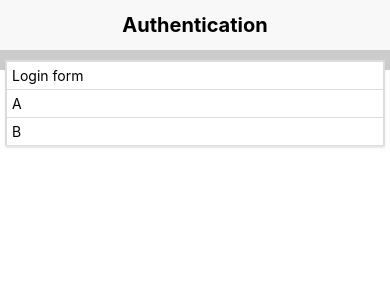
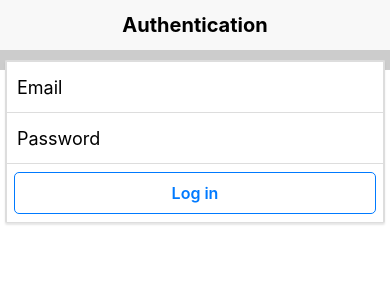
Before and after one commit to robin3317/authentication-react-native, a React Native app: screen / in a window 390 px wide. Shown: the top 300 px of the page. Built offline with nearby package versions, Linux system fonts and the light colour scheme.

Commit message:
add Button and InputField reuseable component

```diff
--- a/src/components/LoginForm.js
+++ b/src/components/LoginForm.js
@@ -1,22 +1,22 @@
 import React, { Component } from 'react';
 import { Text } from 'react-native';
 
-import { Card, CardSection } from './common';
+import { Card, CardSection, Button, InputField } from './common';
 
 class LoginForm extends Component {
   render() {
     return(
       <Card>
         <CardSection>
-          <Text>Login form</Text>
+          <InputField label="Email" />
         </CardSection>
 
         <CardSection>
-          <Text>A</Text>
+          <InputField label="Password" />
         </CardSection>
 
         <CardSection>
-          <Text>B</Text>
+          <Button>Log in</Button>
         </CardSection>
       </Card>
     );
--- /dev/null
+++ b/src/components/common/Button.js
@@ -0,0 +1,37 @@
+import React from 'react';
+import { Text, TouchableOpacity, StyleSheet } from 'react-native';
+
+const Button = ({onPress, children}) => {
+  const { textStyle, buttonStyle } = styles;
+
+  return(
+    <TouchableOpacity style={buttonStyle} onPress={onPress}>
+        <Text style={textStyle}>{children}</Text>
+    </TouchableOpacity>
+  );
+}
+
+const styles = StyleSheet.create({
+  textStyle: {
+    alignSelf: 'center',
+    color: '#007aff',
+    fontSize: 16,
+    fontWeight: '600',
+    paddingTop: 10,
+    paddingBottom: 10
+  },
+  buttonStyle: {
+    alignSelf: 'stretch',
+    backgroundColor: '#fff',
+    borderColor: '#007aff',
+    borderRadius: 5,
+    borderWidth: 1,
+    flex: 1,
+    marginLeft: 2,
+    marginRight: 2,
+    marginBottom: 3,
+    marginTop: 3
+  }
+});
+
+export { Button };
--- /dev/null
+++ b/src/components/common/InputField.js
@@ -0,0 +1,33 @@
+import React from 'react';
+import { View, Text, TextInput, StyleSheet } from 'react-native';
+
+const InputField = ({ label }) => {
+  const { containerStyle, labelStyle } = styles;
+
+  return(
+    <View style={containerStyle}>
+      <Text style={labelStyle}>{label}</Text>
+      <TextInput style={{ height: 20, width: 100 }} />
+    </View>
+  );
+}
+
+const styles = StyleSheet.create({
+  inputStyle: {
+
+  },
+  labelStyle: {
+    color: '#000',
+    flex: 1,
+    fontSize: 18,
+    paddingLeft: 5
+  },
+  containerStyle: {
+    alignItems: 'center',
+    flex: 1,
+    flexDirection: 'row',
+    height: 40
+  }
+});
+
+export { InputField };
--- a/src/components/common/index.js
+++ b/src/components/common/index.js
@@ -1,3 +1,5 @@
 export * from './Header';
 export * from './Card';
 export * from './CardSection';
+export * from './Button';
+export * from './InputField';
```
